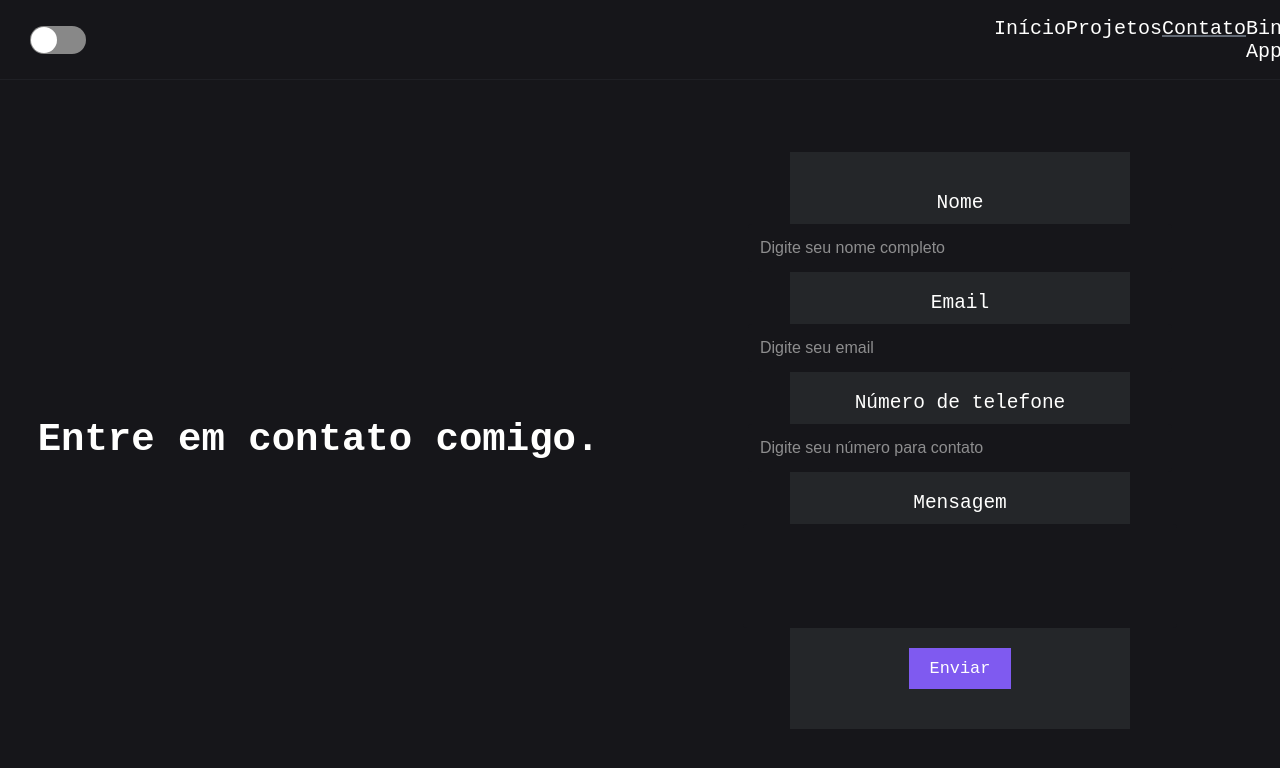
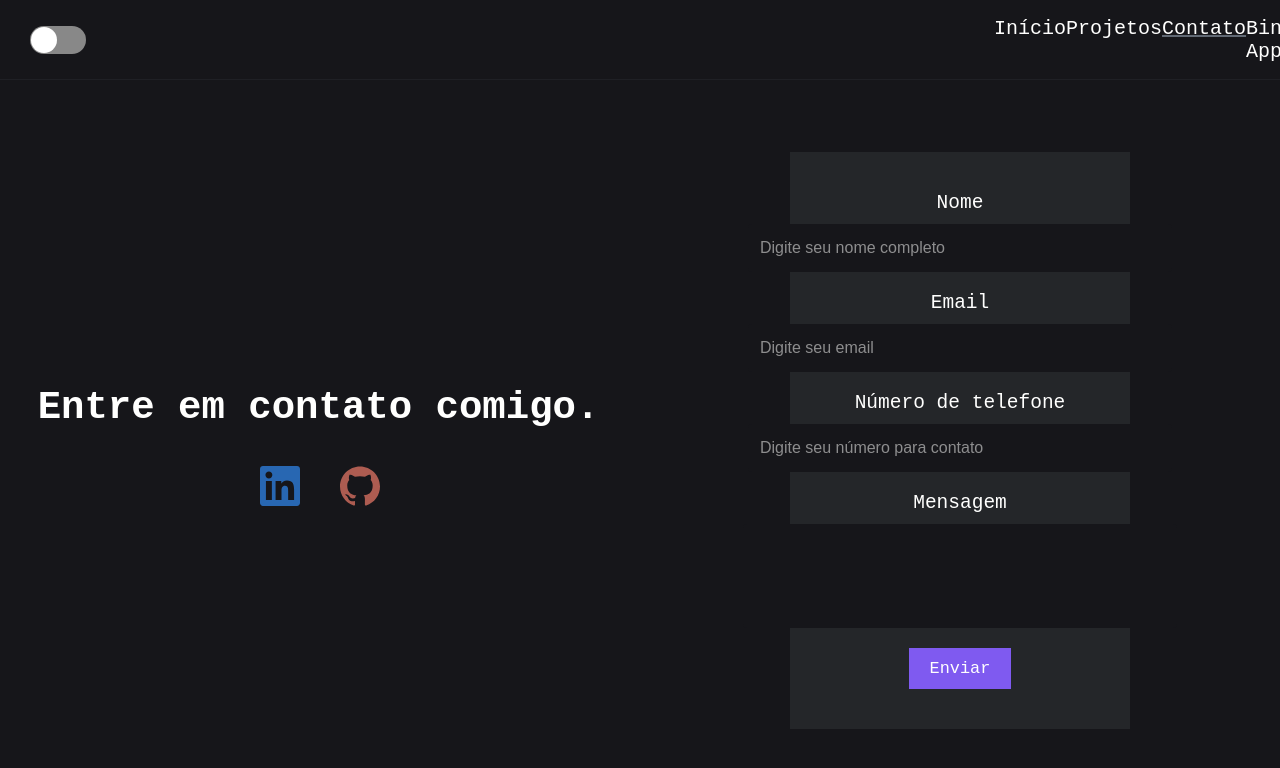
Before and after one commit to Hugosomers/portfolio, a React (Create React App) app: page /portfolio/contato in a window 1280 px wide. Shown: the top 768 px of the page. Built offline with nearby package versions, Linux system fonts and the light colour scheme.

Commit message:
Add social medias links

```diff
--- a/src/css/contact.module.css
+++ b/src/css/contact.module.css
@@ -33,6 +33,8 @@
 
 .contactApresentationDiv {
   display: flex;
+  align-items: center;
+  flex-direction: column;
   justify-content: center;
   width: 50%;
 }
@@ -114,3 +116,7 @@ label {
   font-size: 1.5em;
   margin: 10px 0 0 0;
 }
+
+.icons {
+  margin: 10px 20px;
+}
--- a/src/pages/Contact.jsx
+++ b/src/pages/Contact.jsx
@@ -1,6 +1,8 @@
 import React from 'react';
 import * as emailjs from "emailjs-com";
 import contactStyles from '../css/contact.module.css';
+import { SiLinkedin, SiGithub } from 'react-icons/si';
+import { Link } from 'react-router-dom';
 
 export default function Contact() {
 
@@ -18,6 +20,20 @@ export default function Contact() {
     <div className={contactStyles.contactDiv}>
       <div className={contactStyles.contactApresentationDiv}>
         <h1 className={contactStyles.contactHeadingTitle}>Entre em contato comigo.</h1>
+        <div>
+          <Link
+            to={{pathname: 'https://www.linkedin.com/in/hugo-somers-lombardi-abreu/'}}
+            target='_blank'
+          >
+            <SiLinkedin  size={40} color={'#2867B2'} className={contactStyles.icons} />
+          </Link>
+          <Link
+            to={{pathname: 'https://github.com/Hugosomers'}}
+            target='_blank'
+          >
+            <SiGithub  size={40} color={'#AD5C51'} className={contactStyles.icons} />
+          </Link>
+        </div>
       </div>
       <div className={contactStyles.formDiv}>
         <form className={contactStyles.contactForm} onSubmit={sendEmail}>
```
